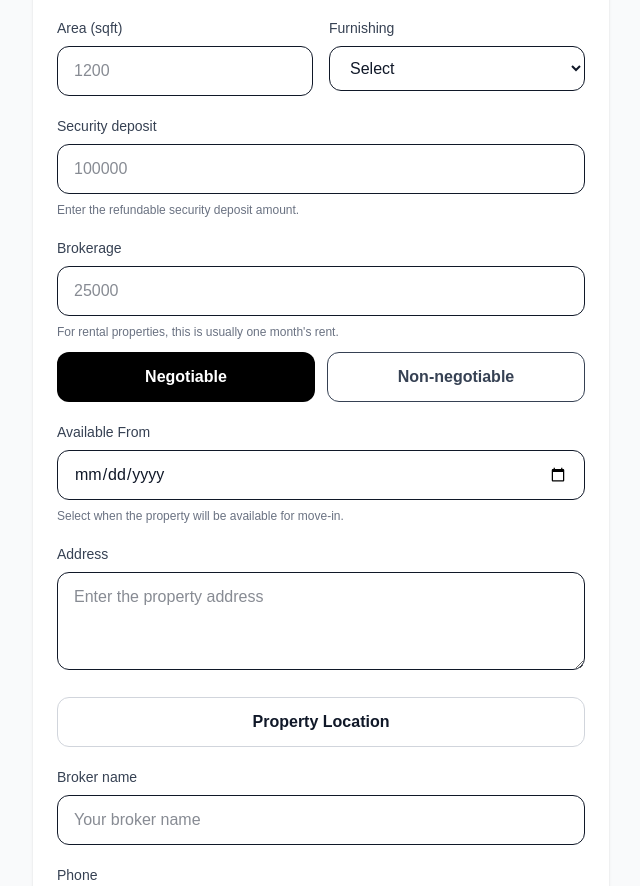
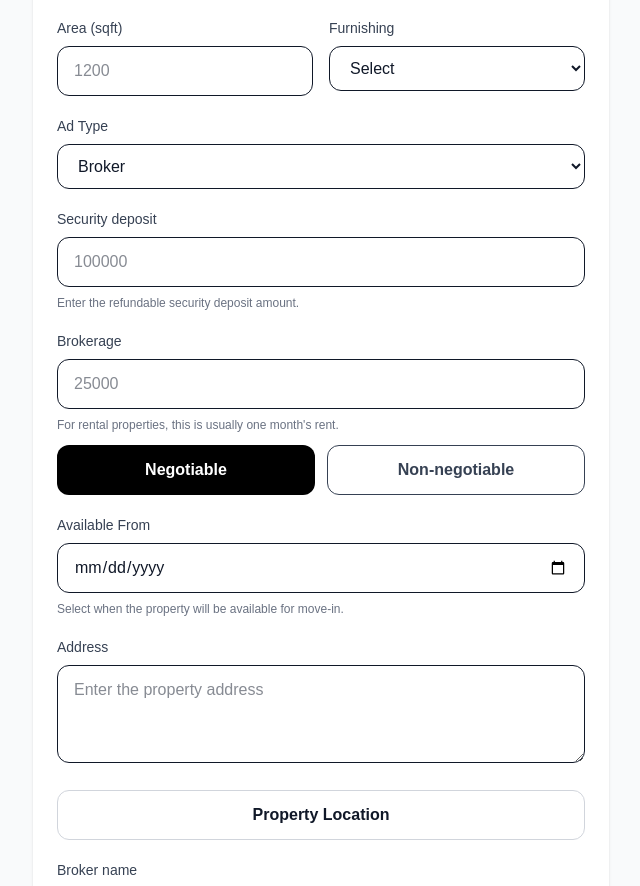
Before and after one commit to instahabitatinfo-him/flats-nearby-bellandur, a Next.js app: page /list-property in a window 1280 px wide. Shown: the part 906-1792 px from the top of the page, without its empty margins (319-959 px from the left). Built offline with nearby package versions, Linux system fonts and the light colour scheme; no server answers.

Commit message:
Add owner broker filters and property video features

```diff
--- a/app/list-property/page.tsx
+++ b/app/list-property/page.tsx
@@ -30,6 +30,7 @@ const [showLocationOptions, setShowLocationOptions] = useState(false);
 const [showLocationMap, setShowLocationMap] = useState(false);
 
 const [listingType, setListingType] = useState<"Rent" | "Sale">("Rent");
+const [adType, setAdType] = useState<"Owner" | "Broker">("Broker");
 
 const [photos, setPhotos] = useState<File[]>([]);
 const [video, setVideo] = useState<File | null>(null);
@@ -317,6 +318,10 @@ try {
     formData.get("property_type") || ""
   );
 
+  const adTypeValue = String(
+    formData.get("ad_type") || "Broker"
+  ) as "Owner" | "Broker";
+
   const bhk = Number(formData.get("bhk") || 0);
   const rent = Number(formData.get("rent") || 0);
 
@@ -424,8 +429,15 @@ try {
       p_broker_name: brokerName,
       p_broker_phone: phone,
       p_broker_whatsapp: whatsapp,
-      p_brokerage_amount: brokerageAmount,
-      p_brokerage_negotiable: brokerageNegotiable,
+      p_brokerage_amount:
+        adTypeValue === "Broker"
+          ? brokerageAmount
+          : 0,
+      p_brokerage_negotiable:
+        adTypeValue === "Broker"
+          ? brokerageNegotiable
+          : true,
+      p_ad_type: adTypeValue,
     });
 
   if (insertError) {
@@ -759,6 +771,26 @@ List Property </h1>
         </div>
       </div>
 
+      <div>
+        <label className="block text-sm font-medium text-gray-700 mb-2">
+          Ad Type
+        </label>
+
+        <select
+          name="ad_type"
+          value={adType}
+          onChange={(event) =>
+            setAdType(
+              event.target.value as "Owner" | "Broker"
+            )
+          }
+          className="w-full text-gray-900 border rounded-xl px-4 py-3"
+        >
+          <option value="Owner">Owner</option>
+          <option value="Broker">Broker</option>
+        </select>
+      </div>
+
       {listingType === "Rent" && (
         <div>
           <label className="block text-sm font-medium text-gray-700 mb-2">
@@ -779,6 +811,7 @@ List Property </h1>
         </div>
       )}
 
+      {adType === "Broker" && (
         <div>
           <label className="block text-sm font-medium text-gray-700 mb-2">
             Brokerage
@@ -823,6 +856,7 @@ List Property </h1>
             </button>
           </div>
         </div>
+      )}
 
       <div>
         <label className="block text-sm font-medium text-gray-700 mb-2">
@@ -943,7 +977,7 @@ List Property </h1>
 
       <div>
         <label className="block text-sm font-medium text-gray-700 mb-2">
-          Broker name
+          {adType === "Owner" ? "Owner name" : "Broker name"}
         </label>
 
         <input
--- a/app/page.tsx
+++ b/app/page.tsx
@@ -18,6 +18,7 @@ type Property = {
   brokerage_amount: number | null;
   brokerage_negotiable: boolean;
   maintenance: number | null;
+  ad_type: "Owner" | "Broker";
   address: string | null;
   latitude: number;
   longitude: number;
@@ -32,9 +33,16 @@ type PropertyPhoto = {
   sort_order: number;
 };
 
+type PropertyVideo = {
+  id: number;
+  property_id: number;
+  video_url: string;
+};
+
 type PropertyWithPhoto = Property & {
   photoUrl: string | null;
   photoCount: number;
+  videoCount: number;
 };
 
 const PHOTO_BUCKET = "property-photos";
@@ -91,6 +99,10 @@ export default function Home() {
   const [bhkFilter, setBhkFilter] = useState<number | null>(null);
   const [listingFilter, setListingFilter] = useState<
   "Rent" | "Sale" | null
+>(null);
+
+  const [postedByFilter, setPostedByFilter] = useState<
+    "Owner" | "Broker" | null
   >(null);
 
   const [sortBy, setSortBy] = useState<
@@ -171,6 +183,8 @@ export default function Home() {
             propertyData.map((property) => ({
               ...property,
               photoUrl: null,
+              photoCount: 0,
+              videoCount: 0,
             }))
           );
 
@@ -179,10 +193,26 @@ export default function Home() {
 
         const photos = (photoData || []) as PropertyPhoto[];
 
+        const { data: videoData, error: videoError } =
+          await supabase
+            .from("property_videos")
+            .select("id, property_id, video_url")
+            .in("property_id", propertyIds);
+
+        if (videoError) {
+          console.error("VIDEO LOAD ERROR:", videoError);
+        }
+
+        const videos = (videoData || []) as PropertyVideo[];
+
         const propertiesWithPhotos = propertyData.map(
           (property) => {
             const propertyPhotos = photos.filter(
               (photo) => photo.property_id === property.id
+            );
+
+            const propertyVideos = videos.filter(
+              (video) => video.property_id === property.id
             );
 
             const firstPhoto = propertyPhotos[0];
@@ -191,6 +221,7 @@ export default function Home() {
               ...property,
               photoUrl: firstPhoto?.photo_url || null,
               photoCount: propertyPhotos.length,
+              videoCount: propertyVideos.length,
             };
           }
         );
@@ -227,6 +258,13 @@ export default function Home() {
     if (
       listingFilter !== null &&
       property.listing_type !== listingFilter
+    ) {
+      return false;
+    }
+
+    if (
+      postedByFilter !== null &&
+      property.ad_type !== postedByFilter
     ) {
       return false;
     }
@@ -405,6 +443,25 @@ export default function Home() {
             Available Flats
           </h2>
 
+          <div className="flex items-center gap-2">
+            <select
+              value={postedByFilter ?? ""}
+              onChange={(event) => {
+                const value = event.target.value;
+
+                setPostedByFilter(
+                  value === "Owner" || value === "Broker"
+                    ? value
+                    : null
+                );
+              }}
+              className="text-xs bg-white border rounded-lg px-2 py-2 text-gray-700"
+            >
+              <option value="">Posted by: All</option>
+              <option value="Owner">Posted by: Owner</option>
+              <option value="Broker">Posted by: Broker</option>
+            </select>
+
             <select
               value={sortBy}
               onChange={(event) =>
@@ -423,6 +480,7 @@ export default function Home() {
               <option value="price_low">Price: Low to High</option>
               <option value="price_high">Price: High to Low</option>
             </select>
+          </div>
         </div>
 
         <div className="text-xs text-gray-500 mb-3">
@@ -496,9 +554,20 @@ export default function Home() {
                     </div>
                   )}
 
+                  {(property.photoCount > 0 ||
+                    property.videoCount > 0) && (
+                    <div className="absolute bottom-3 right-3 bg-black/70 text-white px-2.5 py-1 rounded-full text-xs flex items-center gap-2">
                       {property.photoCount > 0 && (
-                    <div className="absolute bottom-3 right-3 bg-black/70 text-white px-2.5 py-1 rounded-full text-xs">
+                        <span>
                           📷 {property.photoCount}
+                        </span>
+                      )}
+
+                      {property.videoCount > 0 && (
+                        <span>
+                          🎥 {property.videoCount}
+                        </span>
+                      )}
                     </div>
                   )}
                 </div>
@@ -593,7 +662,8 @@ export default function Home() {
                         </p>
                       )}
 
-                    {property.brokerage_amount != null &&
+                    {property.ad_type === "Broker" &&
+                      property.brokerage_amount != null &&
                       Number(property.brokerage_amount) > 0 && (
                         <p className="text-xs font-bold text-gray-700 mt-1">
                           Brokerage : ₹
--- a/app/property/[id]/page.tsx
+++ b/app/property/[id]/page.tsx
@@ -13,6 +13,12 @@ type PropertyPhoto = {
   property_id: number;
   photo_url: string;
   sort_order: number;
+};
+
+type PropertyVideo = {
+  id: number;
+  property_id: number;
+  video_url: string;
 };
 
 export default async function PropertyPage({
@@ -58,6 +64,18 @@ export default async function PropertyPage({
 
   const propertyPhotos = (photos || []) as PropertyPhoto[];
 
+  const { data: videoData, error: videoError } = await supabase
+    .from("property_videos")
+    .select("id, property_id, video_url")
+    .eq("property_id", property.id)
+    .maybeSingle();
+
+  if (videoError) {
+    console.error("PROPERTY VIDEO LOAD ERROR:", videoError);
+  }
+
+  const propertyVideo = videoData as PropertyVideo | null;
+
   const mainPhoto = propertyPhotos[0]?.photo_url || null;
 
   return (
@@ -101,6 +119,26 @@ export default async function PropertyPage({
             photos={propertyPhotos}
             title={property.title}
           />
+        )}
+
+        {propertyVideo?.video_url && (
+          <div className="px-5 pt-5">
+            <div className="bg-white rounded-2xl border p-4">
+              <h2 className="font-semibold text-gray-900 mb-3">
+                Property Video
+              </h2>
+
+              <video
+                src={propertyVideo.video_url}
+                controls
+                playsInline
+                preload="metadata"
+                className="w-full rounded-xl bg-black"
+              >
+                Your browser does not support video playback.
+              </video>
+            </div>
+          </div>
         )}
 
         <div className="px-5 py-6">
```
Lines whose indentation alone changed are shown as unchanged.
